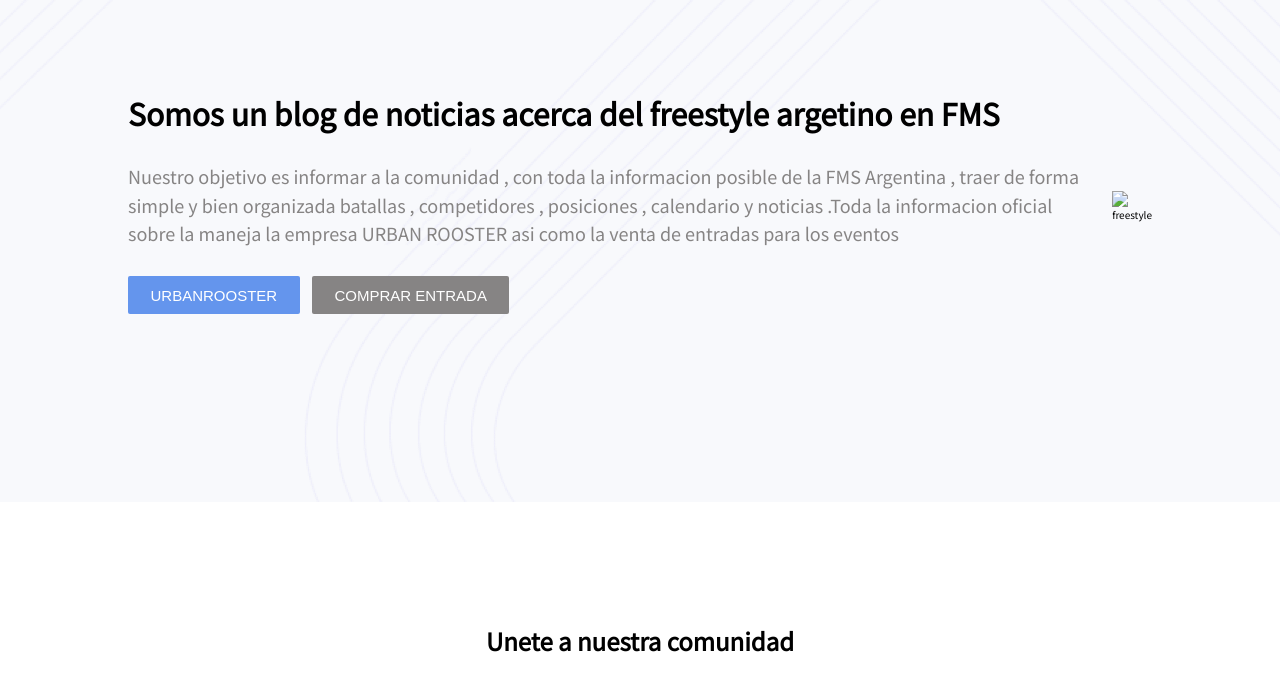
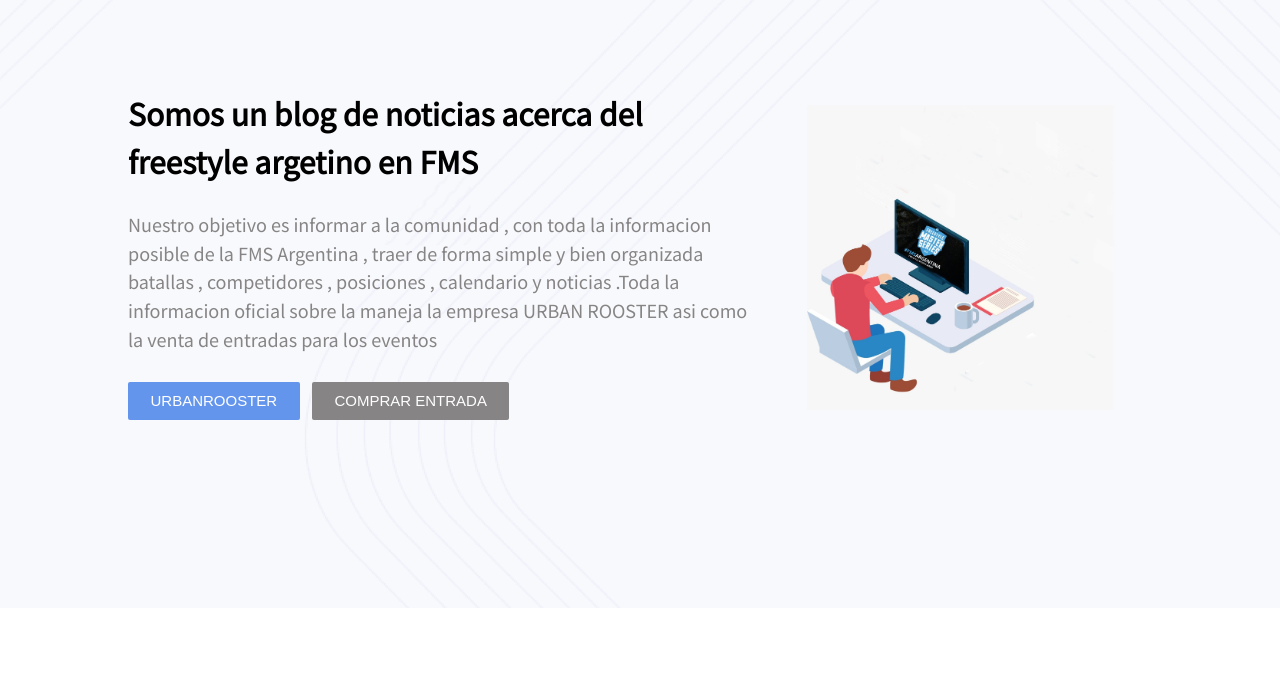
Before and after one commit to bormatror/trabajofinalcoder, a plain HTML site: page pages/sobrenostros.html in a window 1280 px wide. Shown: the part 111-788 px from the top of the page. Drawn offline with nearby package versions, Linux system fonts and the light colour scheme; the site is published under a folder, as on GitHub Pages, so addresses that start at the root find nothing.

Commit message:
arregle una imagen y detalles que no tomaban por estar mal linkeada

```diff
--- a/pages/sobrenostros.html
+++ b/pages/sobrenostros.html
@@ -3,8 +3,7 @@
   <head>
     <meta charset="UTF-8" />
     <meta name="viewport" content="width=device-width, initial-scale=1.0" />
-    <title>INICIO</title>
-    <link rel="stylesheet" href="../sass/main.css" />
+    <title>sobrenosotros</title>
     <script
       src="https://kit.fontawesome.com/8a815a169a.js"
       crossorigin="anonymous"
@@ -13,6 +12,7 @@
       rel="stylesheet"
       href="https://cdn.jsdelivr.net/npm/bootstrap-icons@1.7.2/font/bootstrap-icons.css"
     />
+    <link rel="stylesheet" href="../sass/main.css" />
   </head>
 
   <body>
@@ -54,7 +54,7 @@
         </div>
       </div>
       <div class="flex-item2">
-        <img src="/img/imgSN.jpg" alt="freestyle" width="500" height="400" />
+        <img src="../img/imgSN.jpg" alt="freestyle" width="500" height="400" />
       </div>
     </section>
 
```
Also changed, not shown: sass/main.css (line endings or trailing spaces).
